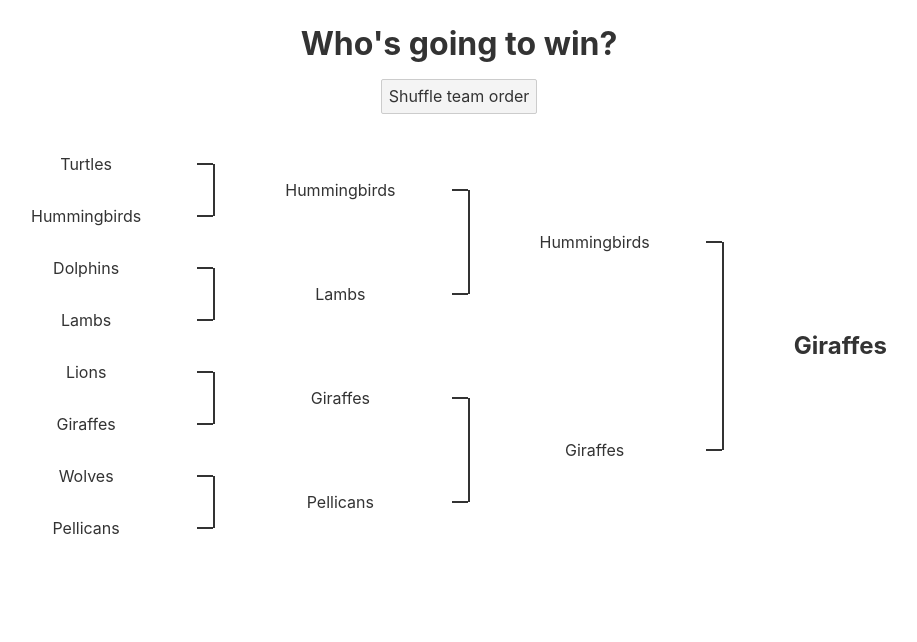
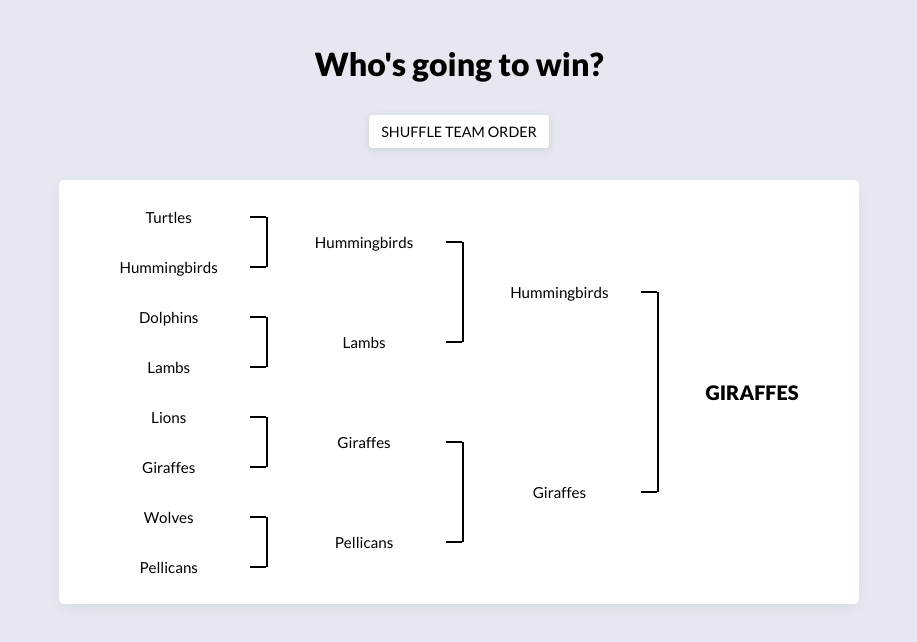
Before and after one commit to borntofrappe/svelte-tutorial, a Svelte app in the folder Sport Bracket/: page / in a window 1280 px wide. Shown: the top 642 px of the page, without its empty margins (181-1098 px from the left). Built offline with nearby package versions, Linux system fonts and the light colour scheme.

Commit message:
style and build the application

```diff
--- a/Sport Bracket/public/global.css
+++ b/Sport Bracket/public/global.css
@@ -1,66 +1,18 @@
-html,
+@import url("https://fonts.googleapis.com/css?family=Lato:400,900&display=swap");
+
+* {
+    padding: 0;
+    margin: 0;
+    box-sizing: border-box;
+}
 body {
-    position: relative;
-    width: 100%;
-    height: 100%;
+    display: flex;
+    flex-direction: column;
+    align-items: center;
+    font-family: "Lato", sans-serif;
+    background: #e5e8f0;
+    padding-top: 0.75rem;
 }
-
-body {
-    color: #333;
-    margin: 0;
-    padding: 8px;
-    box-sizing: border-box;
-    font-family: -apple-system, BlinkMacSystemFont, "Segoe UI", Roboto, Oxygen-Sans, Ubuntu, Cantarell, "Helvetica Neue", sans-serif;
+body > * + * {
+    margin-top: 2rem;
 }
-
-a {
-    color: rgb(0, 100, 200);
-    text-decoration: none;
-}
-
-a:hover {
-    text-decoration: underline;
-}
-
-a:visited {
-    color: rgb(0, 80, 160);
-}
-
-label {
-    display: block;
-}
-
-input,
-button,
-select,
-textarea {
-    font-family: inherit;
-    font-size: inherit;
-    padding: 0.4em;
-    margin: 0 0 0.5em 0;
-    box-sizing: border-box;
-    border: 1px solid #ccc;
-    border-radius: 2px;
-}
-
-input:disabled {
-    color: #ccc;
-}
-
-input[type="range"] {
-    height: 0;
-}
-
-button {
-    color: #333;
-    background-color: #f4f4f4;
-    outline: none;
-}
-
-button:active {
-    background-color: #ddd;
-}
-
-button:focus {
-    border-color: #666;
-}
--- a/Sport Bracket/public/index.html
+++ b/Sport Bracket/public/index.html
@@ -6,10 +6,10 @@
 
         <title>Sport Bracket</title>
 
-        <link rel="stylesheet" href="/global.css" />
-        <link rel="stylesheet" href="/bundle.css" />
+        <link rel="stylesheet" href="./global.css" />
+        <link rel="stylesheet" href="./bundle.css" />
 
-        <script defer src="/bundle.js"></script>
+        <script defer src="./bundle.js"></script>
     </head>
 
     <body></body>
--- a/Sport Bracket/src/App.svelte
+++ b/Sport Bracket/src/App.svelte
@@ -20,24 +20,14 @@
 </script>
 
 <style>
-	:global(*) {
-		padding: 0;
-		margin: 0;
-		box-sizing: border-box;
-	}
-	:global(body) {
-		display: flex;
-		flex-direction: column;
-		align-items: center;
-	}
-	:global(body > * + *) {
-		margin-top: 1rem;
-	}
-
 	.bracket {
-		max-width: 1000px;
+		max-width: 800px;
 		width: 100%;
 		display: flex;
+		background: #fff;
+		padding: 0.75rem;
+		border-radius: 5px;
+		box-shadow: 0 5px 16px -5px hsla(0, 0%, 0%, 0.1);
 	}
 </style>
 
--- a/Sport Bracket/src/Bracket.svelte
+++ b/Sport Bracket/src/Bracket.svelte
@@ -2,7 +2,7 @@
     // the idea is to recursively call the bracket component with a smaller and smaller array (cut down in half each time)
     // as the array reaches 1 item, the idea is to then include such item in a heading
     // selectWinners allows to halve the array by selecting one item from each couplet
-    import { selectWinners } from "./utils.js";
+    import { selectWinners } from './utils.js';
 
     export let bracket;
     // describe the winner as the only item of the input array, if existing
@@ -18,8 +18,7 @@
         flex-grow: 1;
         list-style: none;
     }
-    ul li,
-    h2 {
+    ul li, h2 {
         flex-grow: 1;
         display: flex;
         flex-direction: column;
@@ -29,6 +28,7 @@
     }
     ul li {
         position: relative;
+        font-size: 0.95rem;
     }
     /* with pseudo elements draw the following structure next to each couplet
     ---
@@ -41,7 +41,7 @@
     ul li:before,
     ul li:after {
         position: absolute;
-        content: "";
+        content: '';
         top: 50%;
         left: 100%;
         background: currentColor;
@@ -61,6 +61,10 @@
     ul:nth-of-type(n) li:nth-of-type(even):after {
         transform: translate(0%, -100%);
     }
+    h2 {
+        text-transform: uppercase;
+        font-size: 1.25rem;
+    }
 </style>
 
 <!-- display the winner in a heading or an unordered list with the teams if no winner is identified -->
@@ -76,5 +80,5 @@
     <!-- call the component itself passing as argument half the array
     this means the component renders a series of <ul> elements until a winner is described in the <h2> element
     -->
-<svelte:self bracket="{selectWinners(bracket)}" />
+    <svelte:self bracket={selectWinners(bracket)} />
 {/if}
--- a/Sport Bracket/src/Controls.svelte
+++ b/Sport Bracket/src/Controls.svelte
@@ -4,6 +4,29 @@
     const dispatch = createEventDispatcher();
 </script>
 
+<style>
+    button {
+        background: #fff;
+        border: none;
+        border-radius: 4px;
+        padding: 0.5rem 0.75rem;
+        font-family: inherit;
+        text-transform: uppercase;
+        font-size: 0.9rem;
+        box-shadow: 0 2px 10px hsla(0, 0%, 0%, 0.1);
+        transition: all 0.1s ease-in-out;
+    }
+    button:hover,
+    button:focus{
+        transform: translateY(1px);
+        box-shadow: 0 2px 5px hsla(0, 0%, 0%, 0.1);
+    }
+    button:active {
+        transform: translateY(1.5px);
+        box-shadow: 0 0px 0px hsla(0, 0%, 0%, 0.1);
+    }
+</style>
+
 <button on:click={() => dispatch('shuffle')}>
     Shuffle team order
 </button>
--- a/Sport Bracket/src/Header.svelte
+++ b/Sport Bracket/src/Header.svelte
@@ -1,6 +1,7 @@
 <script>
     export let title = "Sport bracket";
 </script>
+
 <header>
     <h1>
         {title}
--- a/Sport Bracket/src/utils.js
+++ b/Sport Bracket/src/utils.js
@@ -14,13 +14,33 @@ export function selectWinners(teams) {
 	return half;
 }
 
+/* uniqueIntegers
+input: integer describing the number of integers and maximum value to be returned
+output: array of unique integers up to the input value
+*/
+function uniqueIntegers(max) {
+    // create an array and include a random integer at every nth-position, as long as that integer is not already in the array
+    const arr = Array(max).fill();
+    let index = 0;
+    while(arr.includes()) {
+        const unique = Math.floor(Math.random() * max);
+        if(!arr.includes(unique)) {
+            arr[index] = unique;
+            index += 1;
+        }
+    }
+    return arr;
+}
+
 /* shuffleArray
 input: array of teams
 output: array in which the items are shuffled at random
 */
 export function shuffleTeams(teams) {
-	const { length } = teams;
-	const arr = Array(length);
-
-	return teams.reverse();
+    const { length } = teams;
+    // create an array of unique integers up to the length of the input array
+    const indexes = uniqueIntegers(length);
+    // return an array as big as the input array, including the items in the order described by the indexes array
+	const arr = Array(length).fill().map((item, index) => teams[indexes[index]]);
+	return arr;
 };
```
Lines whose indentation alone changed are shown as unchanged.
